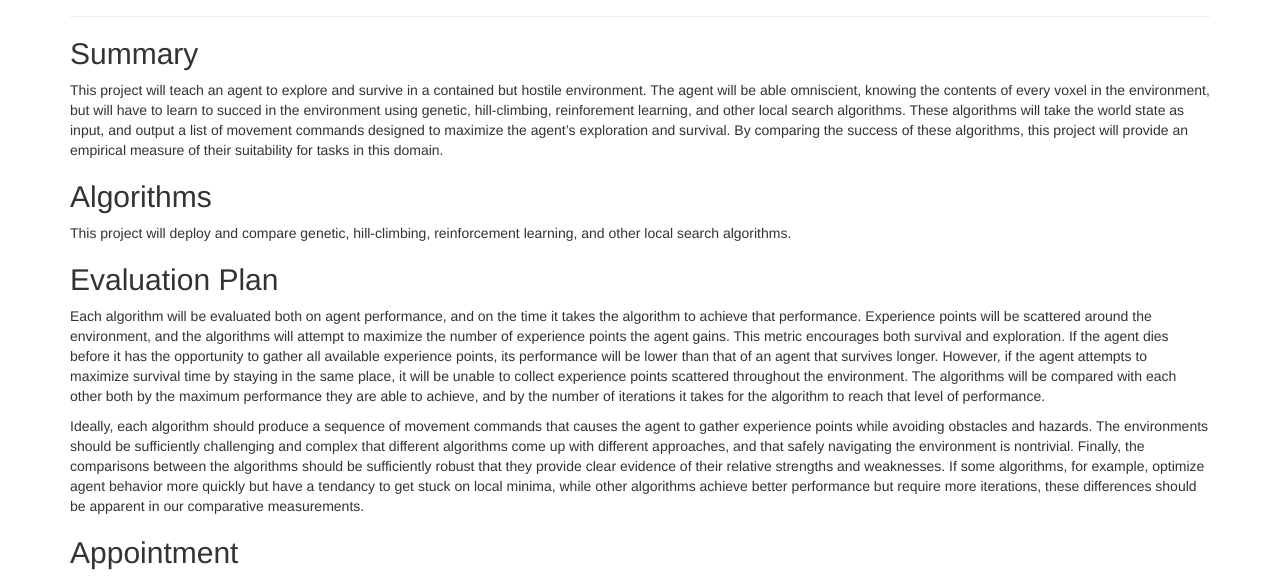
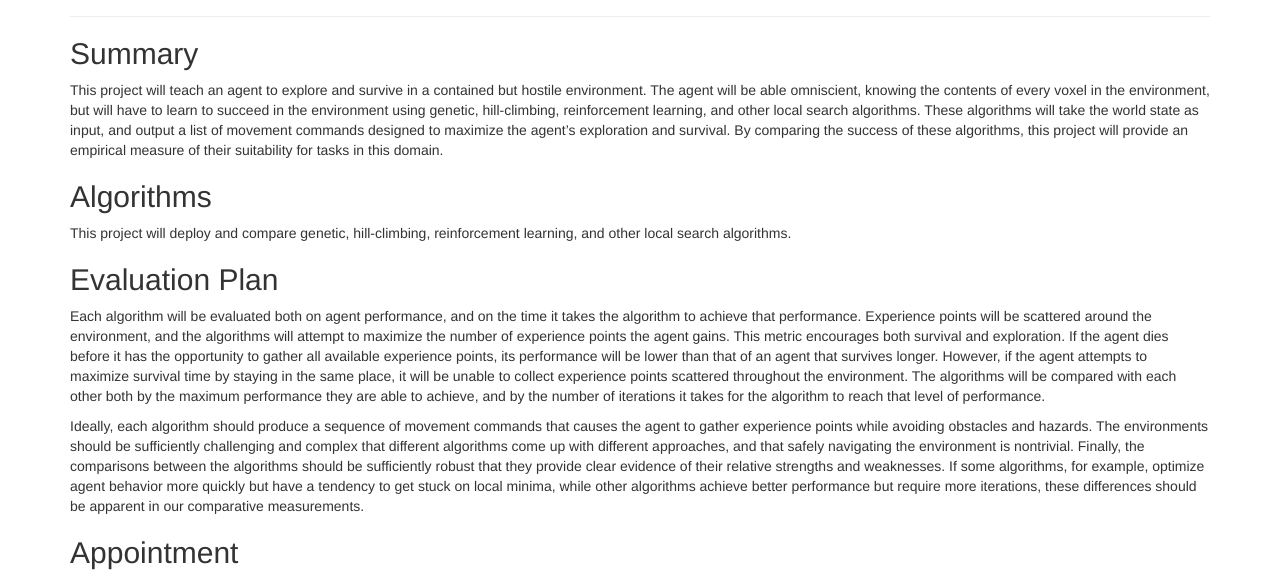
Before and after one commit to r58Playz/MinePac, a Jekyll site: the page built from docs/proposal.md, in a window 1280 px wide. Shown: the part 136-717 px from the top of the page. Built offline with Jekyll 4.4.1, drawn with Linux system fonts in a browser that asks for light colours.

Commit message:
fixed typos in proposal

```diff
--- a/docs/proposal.md
+++ b/docs/proposal.md
@@ -5,7 +5,7 @@ title:	Proposal
 
 ## Summary
 
-This project will teach an agent to explore and survive in a contained but hostile environment. The agent will be able omniscient, knowing the contents of every voxel in the environment, but will have to learn to succed in the environment using genetic, hill-climbing, reinforement learning, and other local search algorithms. These algorithms will take the world state as input, and output a list of movement commands designed to maximize the agent's exploration and survival. By comparing the success of these algorithms, this project will provide an empirical measure of their suitability for tasks in this domain.
+This project will teach an agent to explore and survive in a contained but hostile environment. The agent will be able omniscient, knowing the contents of every voxel in the environment, but will have to learn to succeed in the environment using genetic, hill-climbing, reinforcement learning, and other local search algorithms. These algorithms will take the world state as input, and output a list of movement commands designed to maximize the agent's exploration and survival. By comparing the success of these algorithms, this project will provide an empirical measure of their suitability for tasks in this domain.
 
 ## Algorithms
 
@@ -15,7 +15,7 @@ This project will deploy and compare genetic, hill-climbing, reinforcement learn
 
 Each algorithm will be evaluated both on agent performance, and on the time it takes the algorithm to achieve that performance. Experience points will be scattered around the environment, and the algorithms will attempt to maximize the number of experience points the agent gains. This metric encourages both survival and exploration. If the agent dies before it has the opportunity to gather all available experience points, its performance will be lower than that of an agent that survives longer. However, if the agent attempts to maximize survival time by staying in the same place, it will be unable to collect experience points scattered throughout the environment. The algorithms will be compared with each other both by the maximum performance they are able to achieve, and by the number of iterations it takes for the algorithm to reach that level of performance.
 
-Ideally, each algorithm should produce a sequence of movement commands that causes the agent to gather experience points while avoiding obstacles and hazards. The environments should be sufficiently challenging and complex that different algorithms come up with different approaches, and that safely navigating the environment is nontrivial. Finally, the comparisons between the algorithms should be sufficiently robust that they provide clear evidence of their relative strengths and weaknesses. If some algorithms, for example, optimize agent behavior more quickly but have a tendancy to get stuck on local minima, while other algorithms achieve better performance but require more iterations, these differences should be apparent in our comparative measurements.
+Ideally, each algorithm should produce a sequence of movement commands that causes the agent to gather experience points while avoiding obstacles and hazards. The environments should be sufficiently challenging and complex that different algorithms come up with different approaches, and that safely navigating the environment is nontrivial. Finally, the comparisons between the algorithms should be sufficiently robust that they provide clear evidence of their relative strengths and weaknesses. If some algorithms, for example, optimize agent behavior more quickly but have a tendency to get stuck on local minima, while other algorithms achieve better performance but require more iterations, these differences should be apparent in our comparative measurements.
 
 ## Appointment
 An appointment has been scheduled for May 1st at 3:15pm.
```
Also changed, not shown: README.md.
